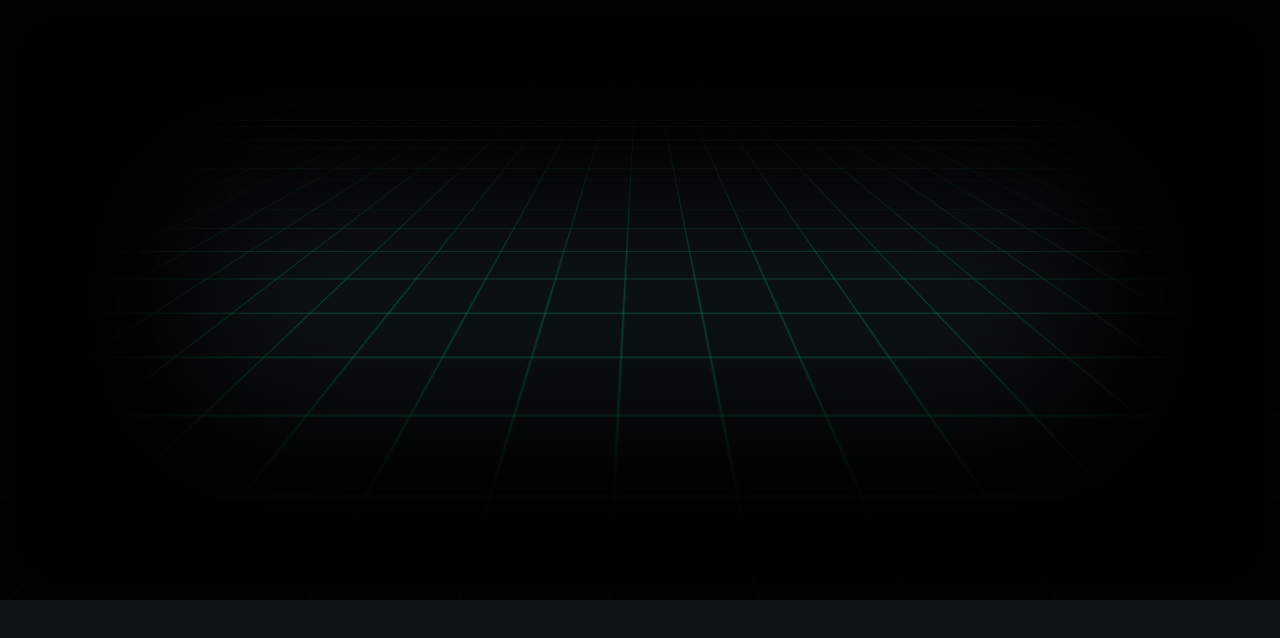
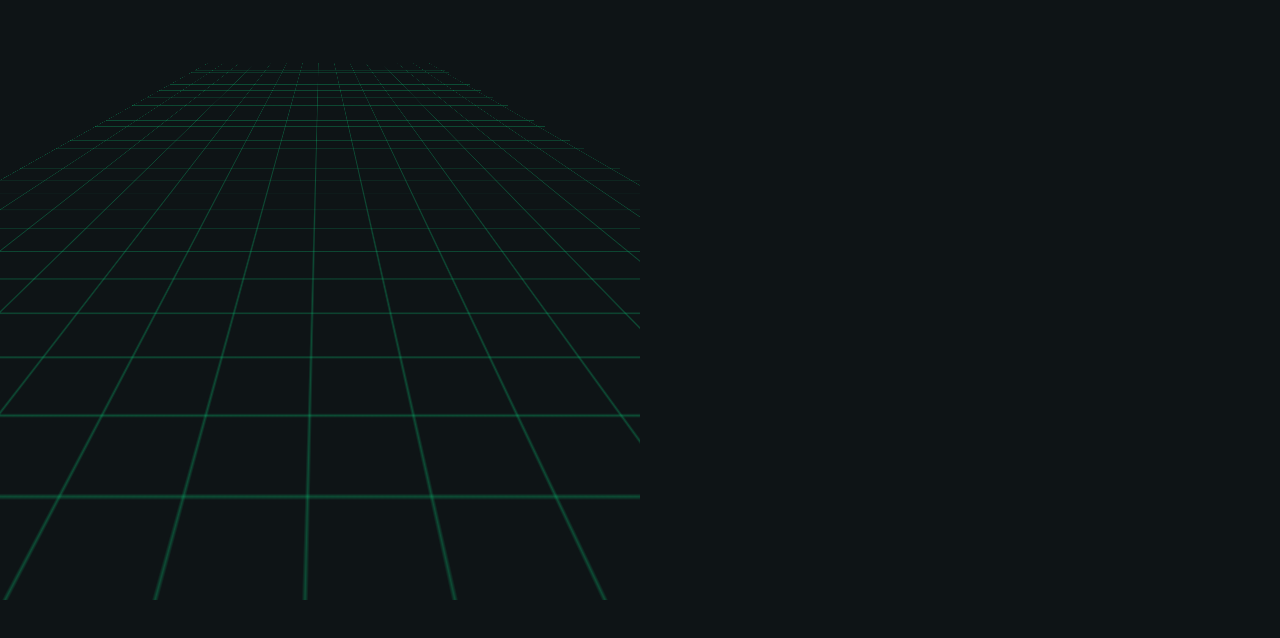
Before and after one commit to sz0tu/grid-animation, a plain HTML site: page index.html in a window 1280 px wide. Drawn offline with Linux system fonts and the light colour scheme.

Commit message:
Fixes css

```diff
--- a/index.html
+++ b/index.html
@@ -15,7 +15,7 @@
     .App {
         font-family: sans-serif;
         text-align: center;
-        width: 100%;
+        width: 50%;
         height: 100vh;
     }
 
@@ -29,17 +29,6 @@
         overflow: hidden;
         perspective: 300px;
         background-color: #0e1416;
-    }
-    .border {
-        position: absolute;
-        top: -100px;
-        bottom: -100px;
-        right: -100px;
-        left: -100px;
-        background-color: transparent;
-        border: 300px solid black;
-        z-index: 1;
-        filter: blur(4.5rem);
     }
     .grid {
         width: 100%;
@@ -69,7 +58,6 @@
 <body>
 <div class="App">
     <div class="container">
-        <div class="border"></div>
         <div class="container">
             <div class="grid"></div>
         </div>
```
